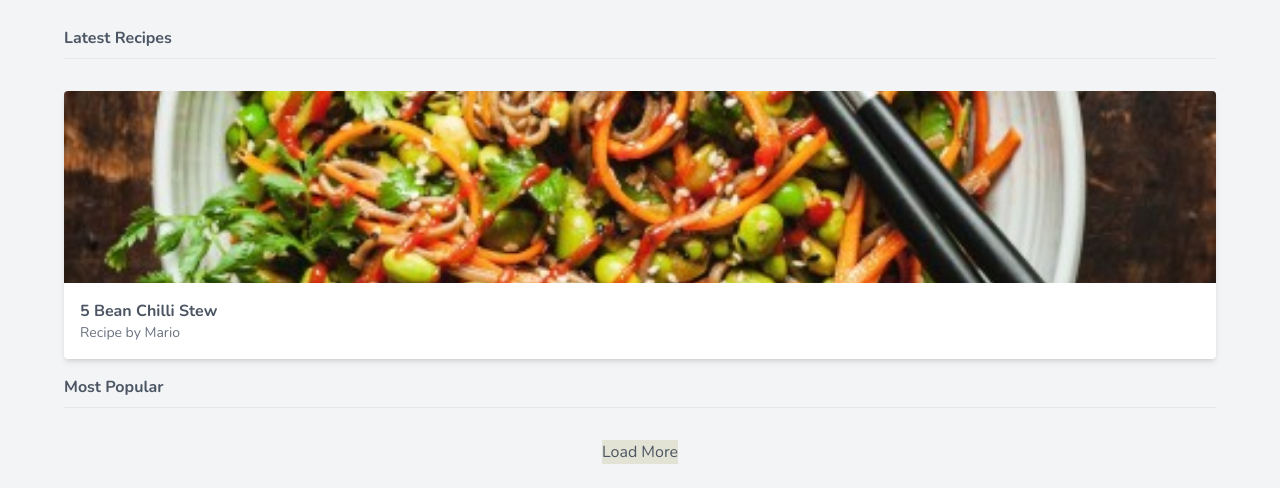
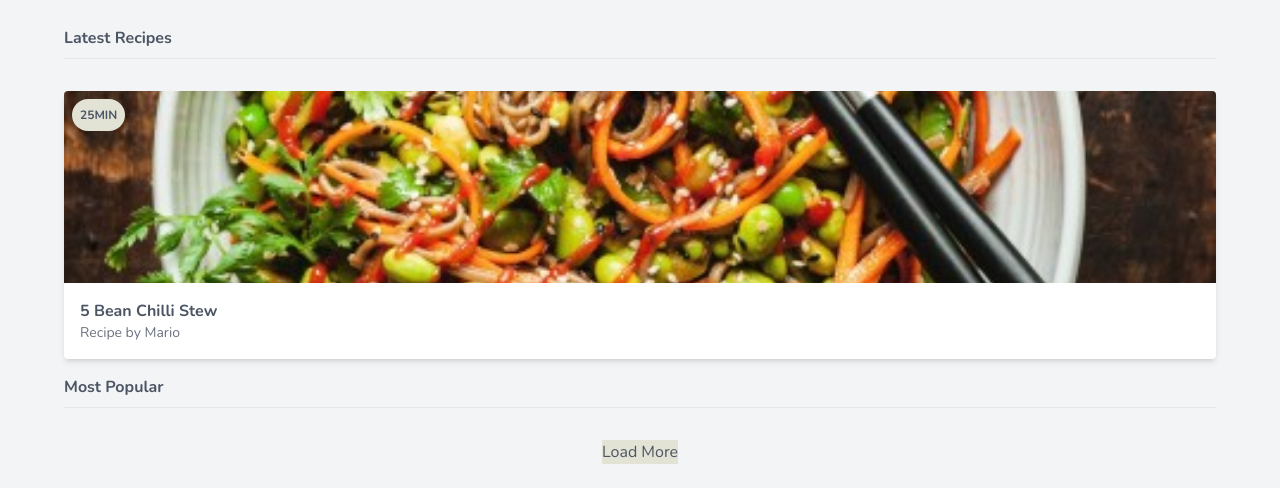
Before and after one commit to oyewunmio/Food_Recipes, a website: page public/index.html in a window 1280 px wide. Shown: the part 291-794 px from the top of the page. Drawn offline with nearby package versions, Linux system fonts and the light colour scheme.

Commit message:
declustered classes with @apply directive

```diff
--- a/public/index.html
+++ b/public/index.html
@@ -56,11 +56,14 @@
                 <div class="mt-8">
 
                     <!--Cards go here-->
-                    <div class="bg-white rounded overflow-hidden shadow-md">
+                    <div class="card">
                         <img src="img/lindsay-moe-SELw4p-MDmk-unsplash.jpg" alt="food" class="w-full h-32 sm:h-48 object-cover">
                         <div class="m-4">
                             <span class="font-bold ">5 Bean Chilli Stew</span>
                             <span class="block text-gray-500 text-sm">Recipe by Mario</span>
+                        </div>
+                        <div class="badge">
+                            <span>25min</span>
                         </div>
                     </div>
 
--- a/src/styles.css
+++ b/src/styles.css
@@ -3,3 +3,12 @@
 @tailwind base;
 @tailwind components;
 @tailwind utilities;
+
+
+.card{
+    @apply bg-white rounded overflow-hidden shadow-md relative
+}
+
+.badge{
+    @apply bg-secondary-100 text-secondary-200 text-xs uppercase font-bold rounded-full p-2 absolute top-0 ml-2 mt-2
+}
```
Also changed, not shown: public/styles.css.
